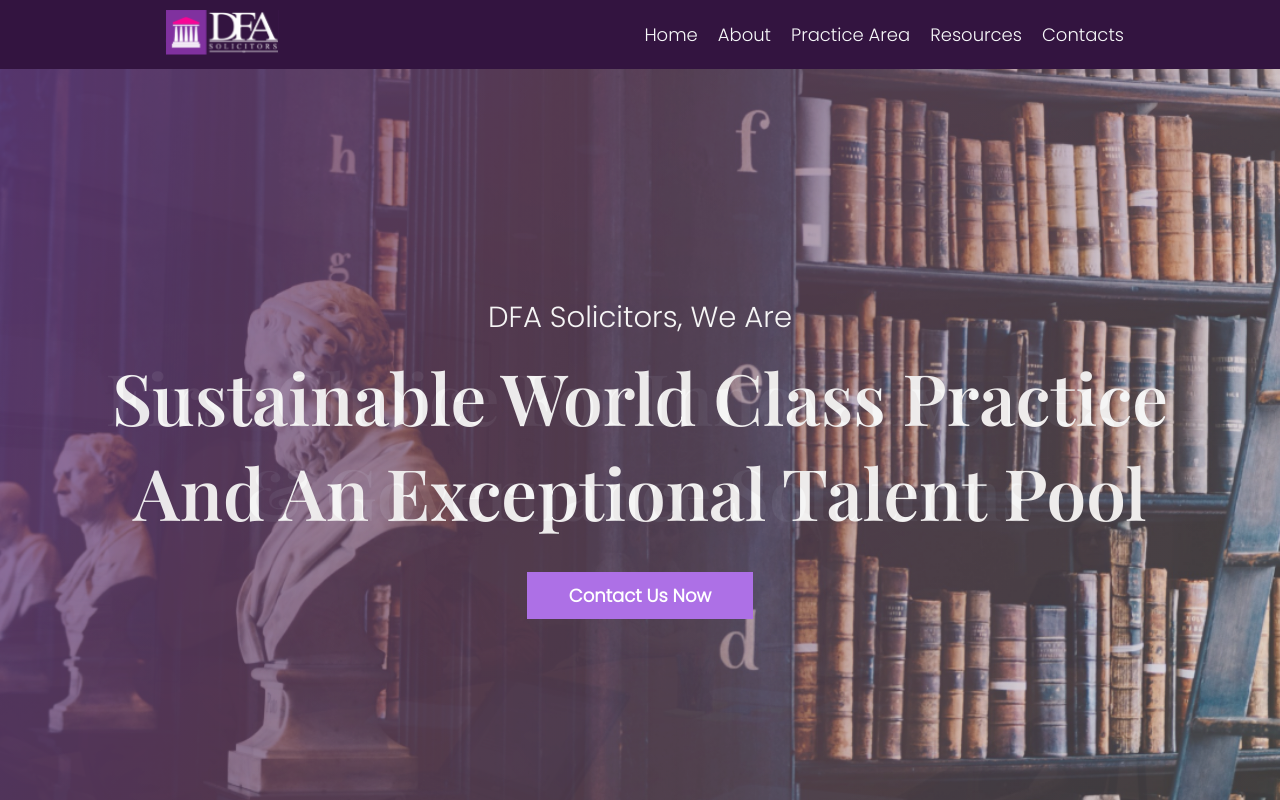
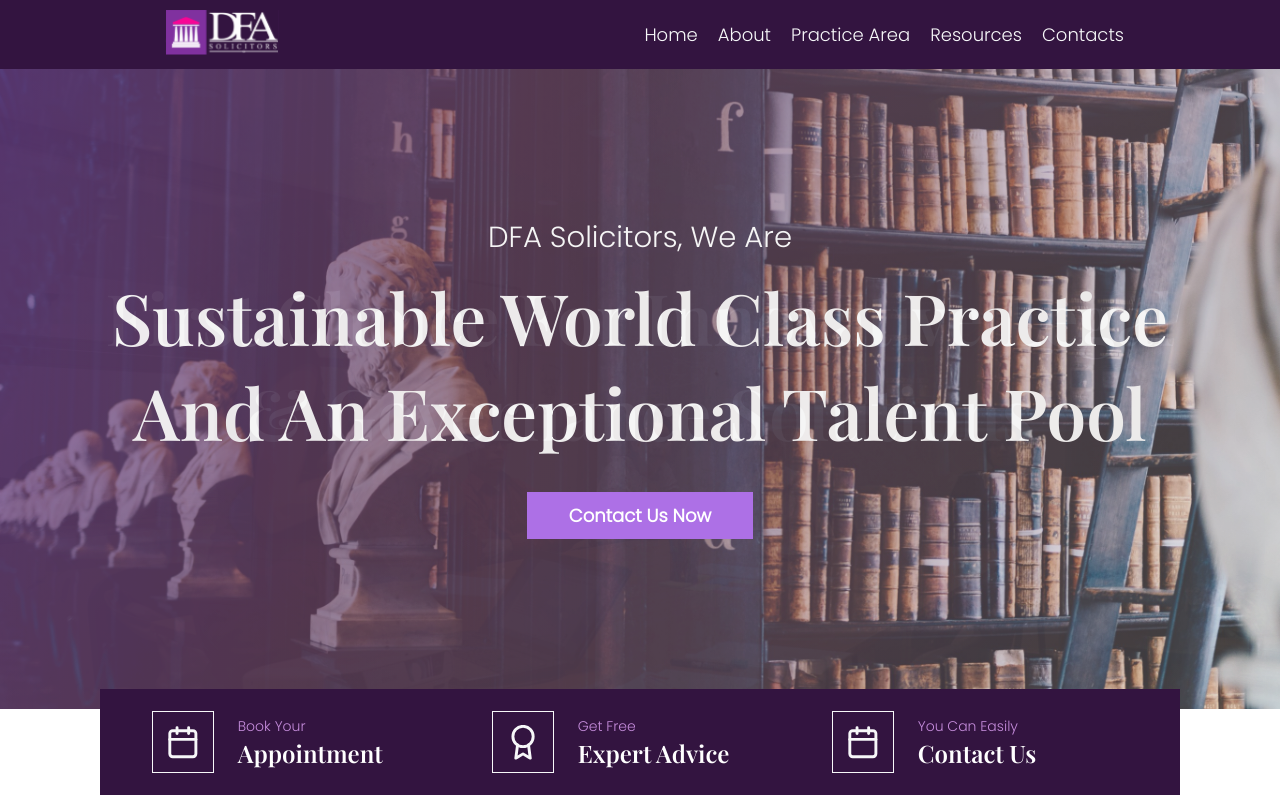
Before and after one commit to samsiteweb/dfa-new, a React (Create React App) app: page / in a window 1280 px wide. Shown: the top 800 px of the page. Built offline with nearby package versions, Linux system fonts and the light colour scheme.

Commit message:
push commit

```diff
--- a/src/components/landing/01-banner/banner.css
+++ b/src/components/landing/01-banner/banner.css
@@ -25,7 +25,7 @@
 }
 .carousel-slide {
   width: 100%;
-  height: 100%;
+  height: 80%;
   background-size: cover;
   background-position: center;
 
--- a/src/components/landing/01-banner/banner.js
+++ b/src/components/landing/01-banner/banner.js
@@ -52,7 +52,6 @@ const Banner = () => {
           className={`carousel-slide ${index === currentSlide ? "active" : ""}`}
           style={{
             backgroundImage: `url(${slide.image})`,
-            height: "100vh",
           }}
         >
           <div className="overlay">
--- a/src/components/landing/02-checkin/checkin.css
+++ b/src/components/landing/02-checkin/checkin.css
@@ -7,7 +7,7 @@
   grid-template-columns: 1fr 1fr 1fr;
   gap: 20px;
   padding: 10px 40px;
-  margin-top: -50px;
+  margin-top: -180px;
   z-index: 999;
 }
 .checkinCard {
```
